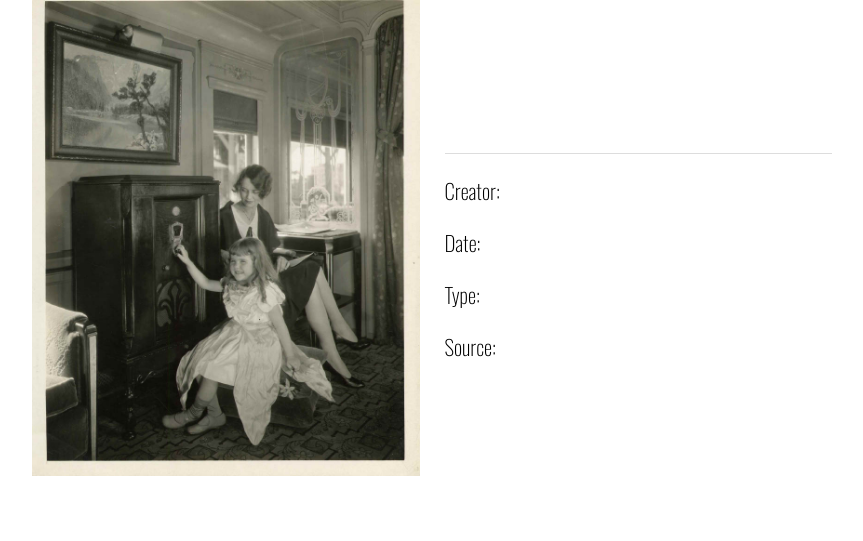
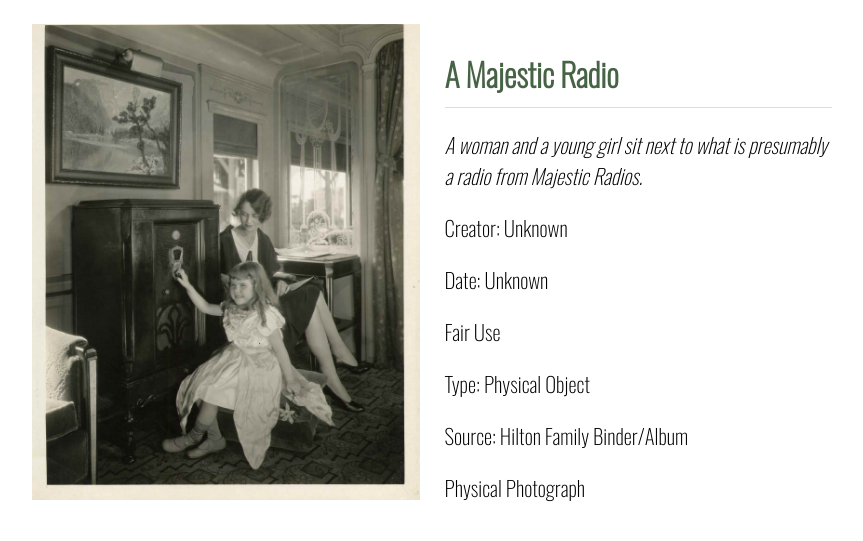
Before and after one commit to martinez2125/TennesseeChicago_Images, a Jekyll site: the page built from _mindoc_media/pg947-img.md, in a window 1280 px wide. Shown: the top 541 px of the page, without its empty margins (208-1071 px from the left). Built offline with Jekyll 4.4.1, drawn with Linux system fonts in a browser that asks for light colours.

Commit message:
Update pg947-img.md

```diff
--- a/_mindoc_media/pg947-img.md
+++ b/_mindoc_media/pg947-img.md
@@ -3,18 +3,18 @@ page: section-name
 title: Hilton Family Binder (Inside)
 media_type: image
 
-_title:
-description:
-creator:
-_date:
-rights:
-type:
-source:
+_title: A Majestic Radio
+description: A woman and a young girl sit next to what is presumably a radio from Majestic Radios.
+creator: Unknown
+_date: Unknown
+rights: Fair Use
+type: Physical Object
+source: Hilton Family Binder/Album
 identifier:
 contributor:
-format:
-credit_(IPTC):
-date_created_(IPTC):
+format: Physical Photograph
+credit_(IPTC): Digitization courtesy of Caden J. Miller & Lesly Martinez
+date_created_(IPTC): 9/15/2025
 
 _path: /assets/img/pg47-img.jpg
 order: 49
```
